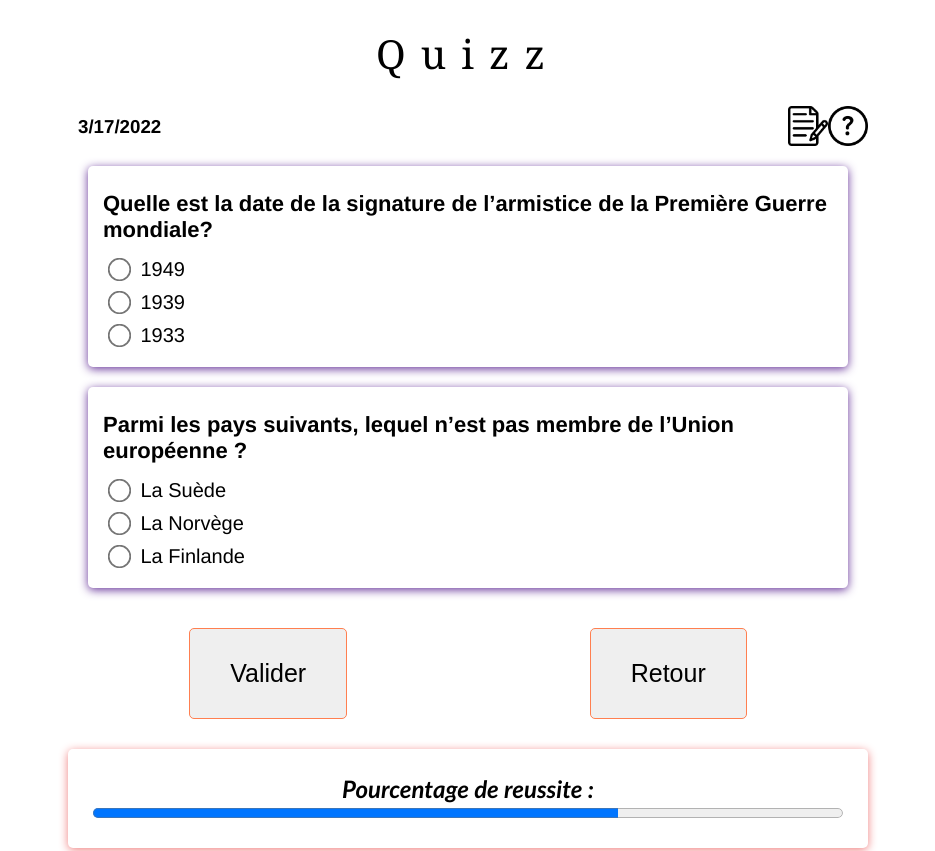
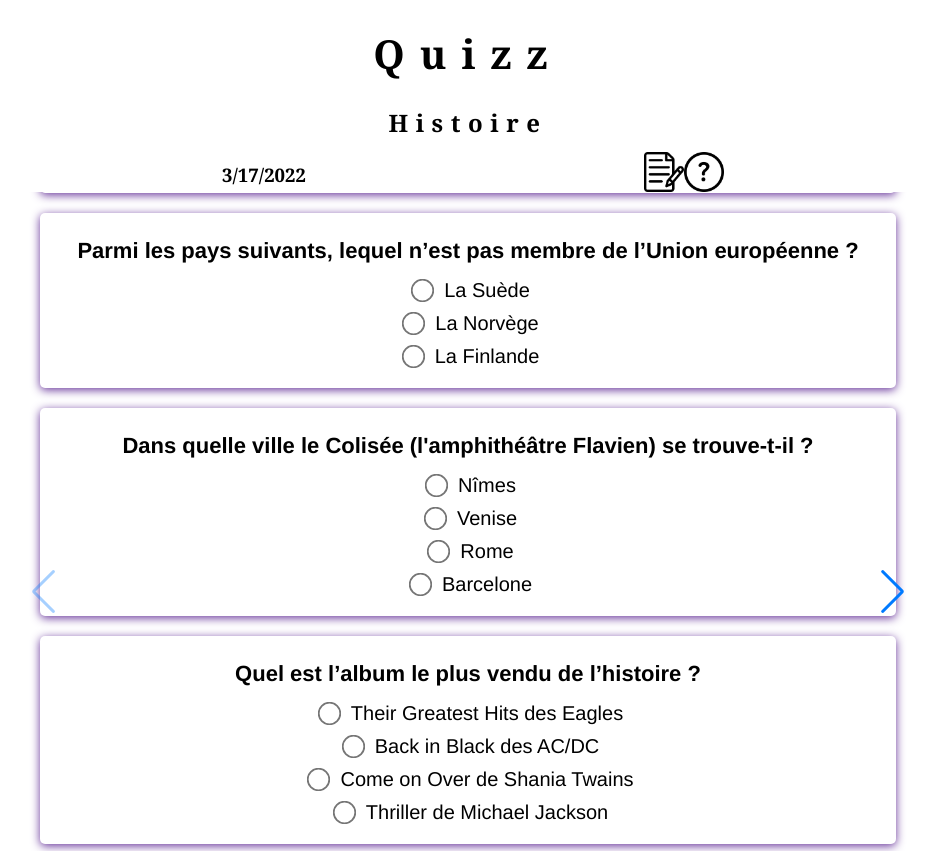
Before and after one commit to TawfiqGit/QuizzJS, a plain HTML site: page index.html in a window 1280 px wide. Shown: the top 851 px of the page, without its empty margins (172-1107 px from the left). Drawn offline with nearby package versions, Linux system fonts and the light colour scheme.

Commit message:
swipe question

```diff
--- a/assets/css/design.css
+++ b/assets/css/design.css
@@ -7,15 +7,6 @@
 
 body {
     font-family: 'Franklin Gothic Medium', 'Arial Narrow', Arial, sans-serif;
-}
-
-h1{
-  font-family: Georgia, 'Times New Roman', Times, serif;
-  font-weight: lighter;
-  letter-spacing: 15px;
-  text-align: center;
-  padding: 2%;
-  font-size: 40px;
 }
 
 form button{
@@ -37,10 +28,49 @@ form button:hover{
 
 /*-----------------------Class-------------------------------*/
 
-.container-global{
-    width: 70%;
-    max-width: 800px;
-    margin: 0 auto;
+.container-title{
+    font-family: Georgia, 'Times New Roman', Times, serif;
+    font-weight: lighter;
+    text-align: center;
+}
+
+.container-title h1{
+    letter-spacing: 15px;
+    padding: 2%;
+    font-size: 40px;
+}
+
+.container-title h2 {
+    letter-spacing: 7.5px;
+    margin-bottom: 1%;
+    margin-top: 0%;
+}
+
+.icon-help {
+    display: flex;
+    /* haut | droit | bas | gauche */
+    margin: 0 30% ;
+}
+
+.icon-help img{
+    flex: 1;
+    height: auto;
+    width: auto;
+    max-width: 40px;
+    max-height: 40px;
+}
+
+.icon-help h3 {
+    flex: 1;
+    text-align: start;
+    width: auto;
+    height: auto;
+    padding-left: 10px;
+    padding-top: 10px;
+}
+
+.container-child{
+    width: auto;
     height: auto;
 }
 
@@ -76,28 +106,8 @@ form button:hover{
     text-align: center;
 }
 
-.icon-help {
-    display: flex;
-}
-
-.icon-help img{
-    flex: 1;
-    height: auto;
-    width: auto;
-    max-width: 40px;
-    max-height: 40px;
-}
-
-.icon-help h3 {
-    flex: 1;
-    text-align: start;
-    width: auto;
-    height: auto;
-    padding-left: 10px;
-    padding-top: 10px;
-}
-
 .echec{
+    padding: 2%;
     animation: echec 0.3 ease-in-out;
     font-family: 'Gill Sans', 'Gill Sans MT', Calibri, 'Trebuchet MS', sans-serif;
     font-style: italic;
@@ -124,6 +134,39 @@ form button:hover{
     width: 100%;
 }
 
+.swiper {
+    width: 70%;
+    max-width: auto;
+    height: auto;
+    margin: 0 auto;
+}
+
+.swiper-slide {
+    text-align: center;
+    font-size: 18px;
+    background: #fff;
+
+    /* Center slide text vertically */
+    display: -webkit-box;
+    display: -ms-flexbox;
+    display: -webkit-flex;
+    display: flex;
+    -webkit-box-pack: center;
+    -ms-flex-pack: center;
+    -webkit-justify-content: center;
+    justify-content: center;
+    -webkit-box-align: center;
+    -ms-flex-align: center;
+    -webkit-align-items: center;
+    align-items: center;
+}
+
+.swiper-slide img {
+    display: block;
+    width: auto;
+    height: auto;
+    object-fit: cover;
+}
 /*-----------------------ID-------------------------------*/
 
 #align-horizontal{
--- /dev/null
+++ b/assets/js/swiper.js
@@ -0,0 +1,6 @@
+new Swiper(".mySwiper", {
+    navigation: {
+      nextEl: ".swiper-button-next",
+      prevEl: ".swiper-button-prev",
+    },
+});
--- a/assets/js/utils.js
+++ b/assets/js/utils.js
@@ -1,3 +1,6 @@
+//Title
+document.getElementById("theme").innerHTML = "Histoire"
+
 //Date today
 date = new Date();
 year = date.getFullYear();
@@ -5,13 +8,13 @@ month = date.getMonth() + 1;
 day = date.getDate();
 document.getElementById("today").innerHTML = month + "/" + day + "/" + year;
 
-//Hide menu
+//Hide PopUp
 let nDialog = document.getElementById("dialog-note")
 let closeDialog = document.getElementById("popup-close")
 
 nDialog.style.display = 'none'
 
-function isHideMenu(isHide){
+function isHidePopUp(isHide){
     if(isHide){
         nDialog.style.display = 'none'
     }else{
@@ -19,28 +22,64 @@ function isHideMenu(isHide){
     }
 };
 
-function getResponse(){
-    var ele = document.getElementsByName("pays"); //Tableau name
-    console.log(ele.length);
+//Content Question
+function launchValidateAnswer(nbAnswer){
+    var tab = new Array(nbAnswer);
+    var nbRespEchec = 0;
 
+    tab[0] = checkAnswer("date","b");
+    tab[1] = checkAnswer("pays","c");
+    tab[2] = checkAnswer("ville","a");
+    tab[3] = checkAnswer("album","d");
+
+    for(let i = 0 ; i < tab.length ; i++){
+       if(tab[i] == false){
+           nbRespEchec++
+       }
+    }
+    console.log("nbRespEchec "+nbRespEchec +" | " +"nbAnswer "+tab.length)
+    let tauxReussitePrc = calculTauxReussite(nbRespEchec ,tab.length)
+
+    document.getElementById("taux").innerHTML = tauxReussitePrc +"%";
+    moveProgress(tauxReussitePrc);
+}
+
+function checkAnswer(name,respValid){
+    var ele = document.getElementsByName(name); //Tableau
     for(i = 0; i < ele.length; i++) {
-        console.log(ele[i].value);
+        let resp =ele[i]
+        if(resp.checked){
+            if(resp.value == respValid){
+                return true
+            }
+        }
+    }
+    return false
+}
 
-        if(ele[i].checked){
-            document.getElementById("aze").innerHTML = calculTauxReussite() +"%";
+function moveProgress(tauxReussite) {
+    var start = 0;
+    console.log("moveProgress start "+start)
+
+    if (start == 0) {
+        start = 1;
+        let progress = document.getElementById("progress")
+        var width = 1;
+        var idInterval= setInterval(moveInterval, 12);
+
+        function moveInterval(){
+            if (width >= tauxReussite) {
+                clearInterval(idInterval);
+            } else {
+                width++;
+                progress.value = width;
+                console.log("moveProgress width "+width)
+            }
         }
     }
 }
 
-//Listenner
-document.getElementById("buttonValid").addEventListener("click", getResponse);
-
-//Update progress
-function calculTauxReussite() {
-    let nbRespEchec = 2;
-    let nbQuestion = 3;
-    return (nbRespEchec * nbQuestion)/100;
+function calculTauxReussite(nbRespEchec,nbQuestion) {
+    let tauxEchec = (nbRespEchec/ nbQuestion)*100
+    return (100 - tauxEchec).toFixed(2);
 }
-
-let progress = document.getElementById("progress").value = "70"
-//var textProgress = document.getElementById("aze").innerText = calculTauxReussite() +"%"
--- a/index.html
+++ b/index.html
@@ -3,30 +3,35 @@
 		<meta charset="utf-8">
 		<title>Quizz</title>
 		<link rel="stylesheet" href="assets/css/design.css" />
+        <link rel="stylesheet" href="https://unpkg.com/swiper/swiper-bundle.min.css"/>
 	</head>
 
     <body>
+        <div class="container-title">
             <h1>Quizz</h1>
+            <h2 id="theme"></h2>
 
-        <div class="container-global">
             <div class="icon-help">
-
                 <h3 id="today"></h3>
-
-                <img id="popup-note" src="images/notes.png" onclick="isHideMenu(false)">
+                <img id="popup-note" src="images/notes.png" onclick="isHidePopUp(false)">
                 <img id="popup-aide" src="images/aide.png" onclick="">
 
                 <dialog id="dialog-note" class="popup">
                     <div>
-                        <img id="popup-close" src="images/close.png" onclick="isHideMenu(true)">
+                        <img id="popup-close" src="images/close.png" onclick="isHidePopUp(true)">
                         <h2>Tutorial</h2>
                     </div>
                     <p>Veuillez repondre a tous les question avant de validez</p>
                 </dialog>
             </div>
+        </div>
+
+        <div class="swiper mySwiper">
+            <div class="swiper-wrapper">
+                <div class="swiper-slide">
+                    <div class="container-child">
 
                         <form class="from-quizz" method="get">
-
                             <div class="question-block">
                                 <h4>Quelle est la date de la signature de l’armistice de la Première Guerre mondiale?</h4>
                                 <div>
@@ -45,6 +50,7 @@
 
                             <div class="question-block">
                                 <h4>Parmi les pays suivants, lequel n’est pas membre de l’Union européenne ?</h4>
+
                                 <div>
                                     <input type="radio" id="py1" name="pays" value="a">
                                     <label for="py1">La Suède</label>
@@ -59,22 +65,73 @@
                                 </div>
                             </div>
 
+                            <div class="question-block">
+                                <h4>Dans quelle ville le Colisée (l'amphithéâtre Flavien) se trouve-t-il ?</h4>
+                                <div>
+                                    <input type="radio" id="v1" name="ville" value="a">
+                                    <label for="v1">Nîmes</label>
+                                </div>
+                                <div>
+                                    <input type="radio" id="v2" name="ville" value="b">
+                                    <label for="v2">Venise</label>
+                                </div>
+                                <div>
+                                    <input type="radio" id="v3" name="ville" value="c">
+                                    <label for="v3">Rome</label>
+                                </div>
+                                <div>
+                                    <input type="radio" id="v4" name="ville" value="d">
+                                    <label for="v4">Barcelone</label>
+                                </div>
+                            </div>
+
+                            <div class="question-block">
+                                <h4>Quel est l’album le plus vendu de l’histoire ?</h4>
+                                <div>
+                                    <input type="radio" id="a1" name="album" value="a">
+                                    <label for="a1">Their Greatest Hits des Eagles</label>
+                                </div>
+                                <div>
+                                    <input type="radio" id="a2" name="album" value="b">
+                                     <label for="a2">Back in Black des AC/DC</label>
+                                </div>
+                                <div>
+                                    <input type="radio" id="a3" name="album" value="c">
+                                    <label for="a3">Come on Over de Shania Twains</label>
+                                </div>
+                                <div>
+                                    <input type="radio" id="a4" name="album" value="d">
+                                    <label for="a4">Thriller de Michael Jackson</label>
+                                </div>
+                            </div>
+
                             <div id="align-horizontal">
-                    <button type="submit" id="buttonValid">Valider</button>
+                                <button type="submit" id="buttonValid" onclick="launchValidateAnswer(4)">Valider</button>
                                 <button type="reset" value="retour" >Retour</button>
                             </div>
                         </form>
 
                         <div class="resultat">
+                            <h2 class="echec">Pourcentage de reussite : <span id="taux"></span></h2>
+                            <progress id="progress" class ="progress-bar" max="100" value="0"></progress>
+                        </div>
+                    </div>
+                </div>
+                <div class="swiper-slide"> Slide 2</div>
+                <div class="swiper-slide">Slide 3</div>
+                <div class="swiper-slide">Slide 4</div>
+            </div>
 
-                <h2 class="echec">Pourcentage de reussite : <span id="aze"></span></h2>
-                <progress id="progress" class ="progress-bar" max="100" value="0"></progress>
-
-            </div>
+            <div class="swiper-button-next"></div>
+            <div class="swiper-button-prev"></div>
         </div>
     </body>
 
-    <!--JQuerry library-->
+    <!--Library-->
     <script src = "https://ajax.googleapis.com/ajax/libs/jquery/3.2.1/jquery.min.js" > </script>
+    <script src="https://unpkg.com/swiper/swiper-bundle.min.js"></script>
+    <!--JS-->
     <script src="assets/js/utils.js"></script>
+    <script src="assets/js/swiper.js"></script>
+
 </html>
```
Lines whose indentation alone changed are shown as unchanged.
